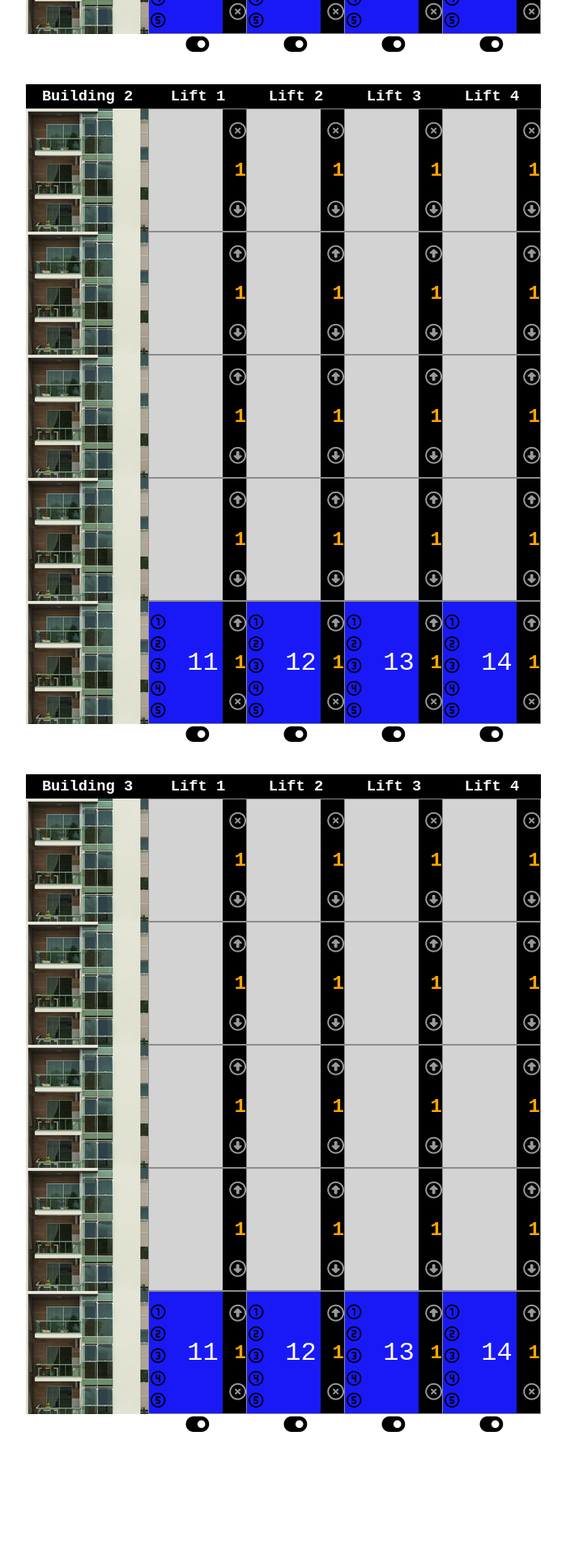
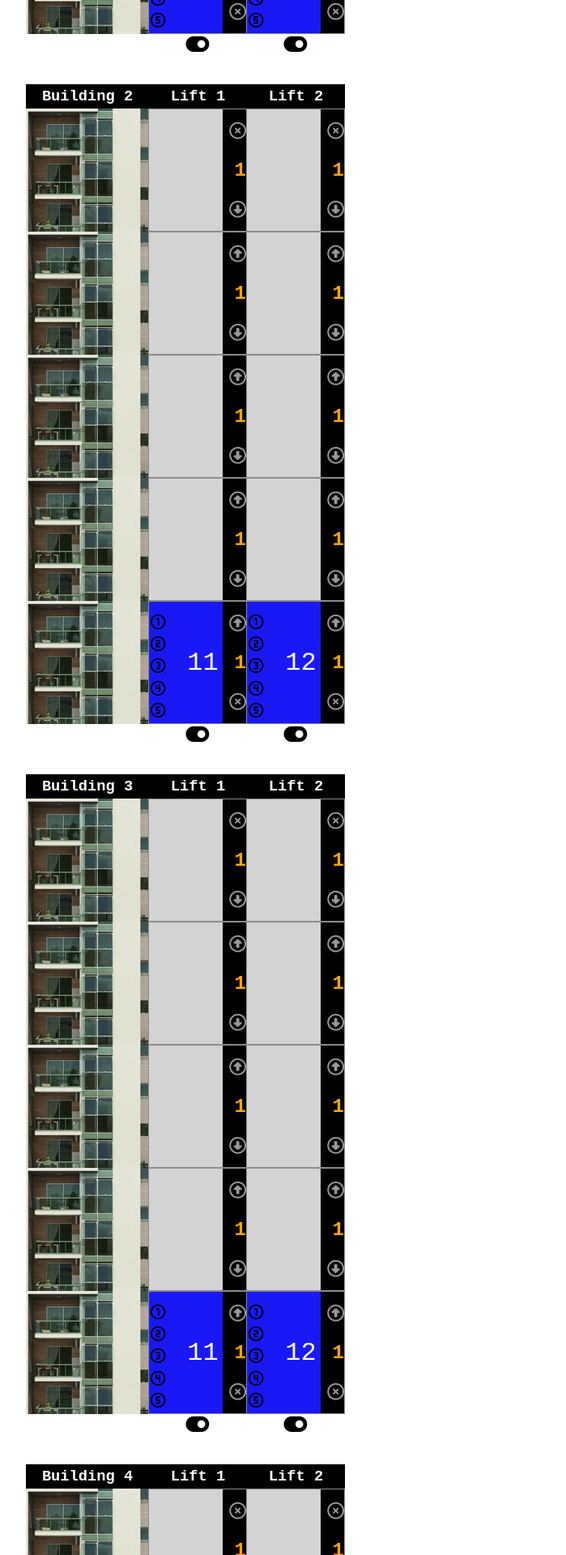
Before and after one commit to SnehalSura/Lift-Simulation, a React (Vite) app: page / in a window 1280 px wide. Shown: the part 780-2700 px from the top of the page at 81% size, without its empty margins (40-739 px from the left). Before the commit the page ends 2572 px from the top, so only its background shows below. Built offline with nearby package versions, Linux system fonts and the light colour scheme.

Commit message:
Added changes

```diff
--- a/src/App.jsx
+++ b/src/App.jsx
@@ -6,9 +6,9 @@ import Building from "./myComponents/Building.jsx";
 import Button from "./myComponents/Button.jsx";
 
 function App() {
-  const buildingCount = 3;
+  const buildingCount = 5;
   const floorsCount = 5;
-  const liftsCount = 4;
+  const liftsCount = 2;
 
   const Number_Of_Buildings = Array.from(
     { length: buildingCount },
--- a/src/myComponents/Lift.jsx
+++ b/src/myComponents/Lift.jsx
@@ -23,9 +23,8 @@ function Lift({ floorsCount, liftNum }) {
       <div className="Lift">
         {
           floorsCount.map((FloorNum, indx) => (
-          //   <Floor key={indx} />   : Main to deal with it later
 
-          <EachFloor      // Eachfloor is responsible for displaying each lift floor
+          <EachFloor      // Eachfloor is responsible for displaying each floor for the lift
             key={indx}
             setLiftPosition={setLiftPosition}
             FloorNum= {FloorNum}
--- a/src/myComponents/helper.js
+++ b/src/myComponents/helper.js
@@ -50,7 +50,7 @@ export function addLiftRequest(
 ) {
   if (!liftRequestQueues[liftNum]) {        // becomes True, if there is absense of that particular liftNum in the object
     liftRequestQueues[liftNum] = [];
-    liftCurrentPositions[liftNum] = liftPosition; // Set the initial position
+    liftCurrentPositions[liftNum] = liftPosition;        // Set the initial position
   }
 
   liftRequestQueues[liftNum].push([floorNum, setLiftPosition]);
```
Also changed, not shown: src/myComponents/Building.jsx (line endings or trailing spaces).
